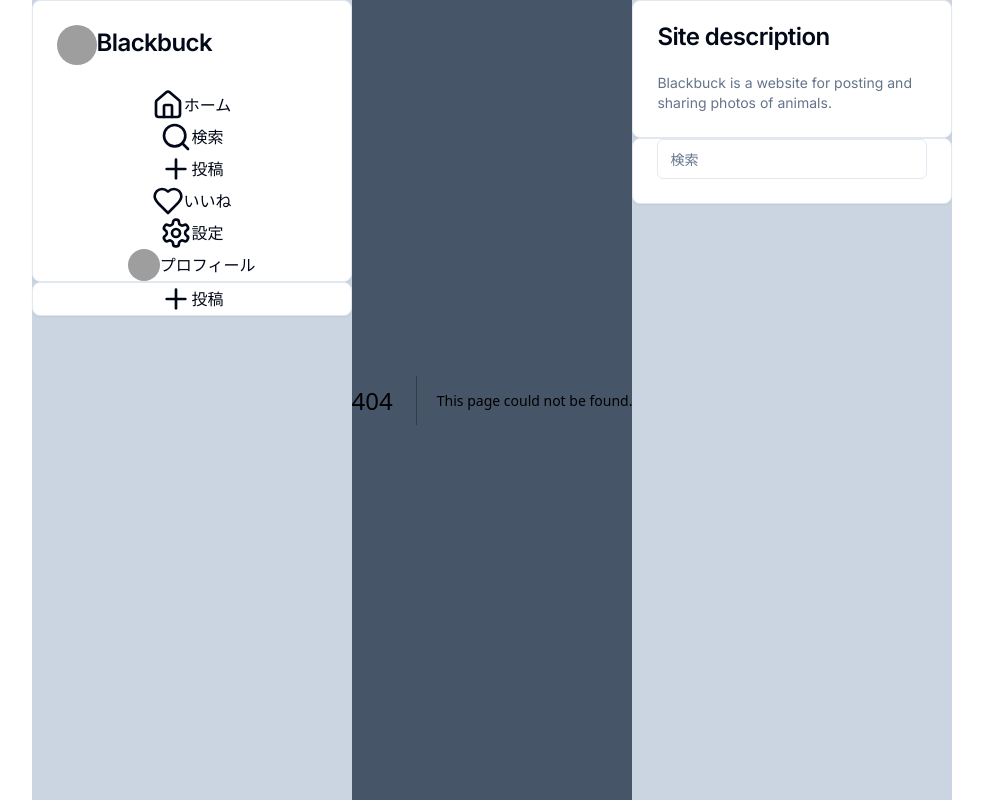
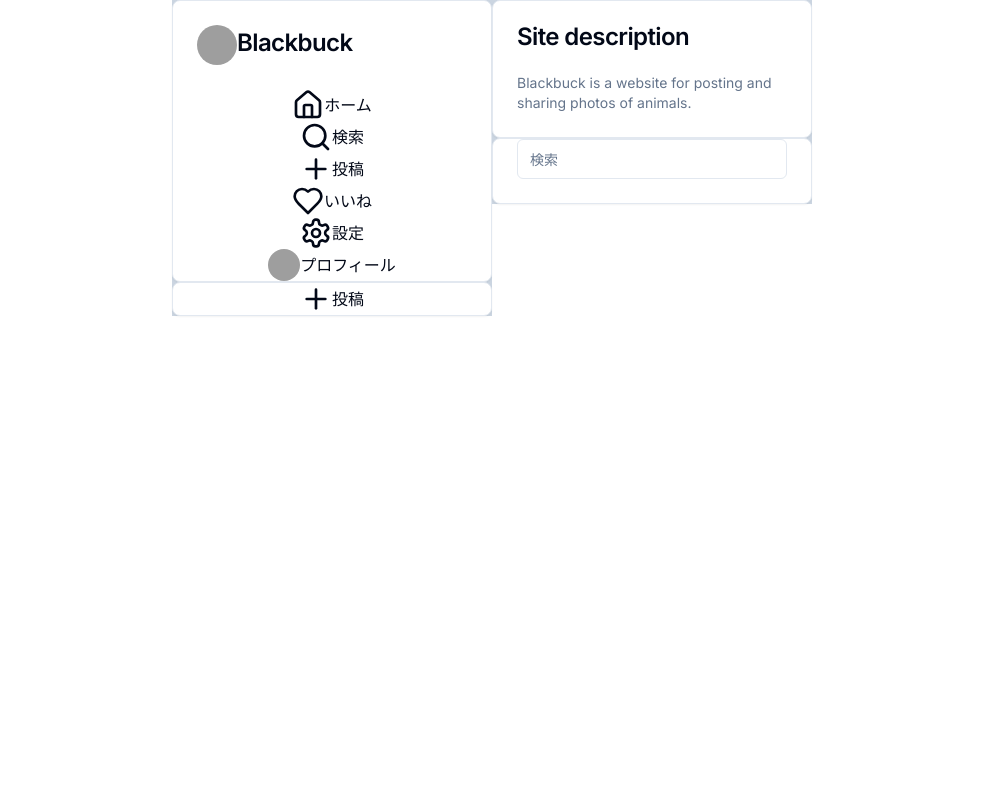
Before and after one commit to raithend/nextjs-project, a Next.js app: page /followee in a window 1280 px wide. Before the commit this address had no page. Shown: the whole page, without its empty margins (148-1131 px from the left). Built offline with nearby package versions, Linux system fonts and the light colour scheme; grey boxes are pictures that could not be loaded.

Commit message:
ディレクトリを階層化させ、ポストにブラックバックの画像が表示されるようにした。 また、動作に問題がないことを確認した。

```diff
--- /dev/null
+++ b/app/(app)/(follow)/followee/page.tsx
@@ -0,0 +1,10 @@
+import Image from "next/image";
+import { Button } from "@/components/ui/button"
+
+export default function Page() {
+  return (
+    <div>
+
+    </div>
+  );
+}
--- /dev/null
+++ b/app/(app)/(follow)/follower/page.tsx
@@ -0,0 +1,10 @@
+import Image from "next/image";
+import { Button } from "@/components/ui/button"
+
+export default function Page() {
+  return (
+    <div>
+
+    </div>
+  );
+}
--- /dev/null
+++ b/app/(app)/layout.tsx
@@ -0,0 +1,20 @@
+import { Navbar } from "@/components/navbar";
+import { Sidebar } from "@/components/sidebar";
+
+export default function Layout({
+  children,
+}: Readonly<{
+  children: React.ReactNode;
+}>) {
+  return (
+    <div className="flex flex-col-reverse md:flex-row justify-center">
+      <Navbar />
+      <div>
+        {children}
+      </div>
+      <div>
+        <Sidebar/>
+      </div>
+    </div>
+  );
+}
--- /dev/null
+++ b/app/(app)/like/page.tsx
@@ -0,0 +1,10 @@
+import Image from "next/image";
+import { Button } from "@/components/ui/button"
+
+export default function Page() {
+  return (
+    <div>
+
+    </div>
+  );
+}
--- a/app/page.tsx
+++ b/app/(app)/page.tsx
@@ -13,7 +13,7 @@ import {
 } from "@/components/ui/dropdown-menu"
 
 
-export default function Home() {
+export default function Page() {
   return (
     <main className="flex min-h-screen flex-col items-center justify-between">
 
--- /dev/null
+++ b/app/(app)/profile/page.tsx
@@ -0,0 +1,10 @@
+import Image from "next/image";
+import { Button } from "@/components/ui/button"
+
+export default function Page() {
+  return (
+    <div>
+
+    </div>
+  );
+}
--- /dev/null
+++ b/app/(app)/setting/page.tsx
@@ -0,0 +1,10 @@
+import Image from "next/image";
+import { Button } from "@/components/ui/button"
+
+export default function Page() {
+  return (
+    <div>
+
+    </div>
+  );
+}
--- a/app/layout.tsx
+++ b/app/layout.tsx
@@ -3,17 +3,6 @@ import type { Metadata } from "next";
 import { Inter } from "next/font/google";
 import "./globals.css";
 import { ThemeProvider } from "@/components/theme-provider"
-import {
-  Card,
-  CardContent,
-  CardDescription,
-  CardFooter,
-  CardHeader,
-  CardTitle,
-} from "@/components/ui/card"
-import { Navbar } from "@/components/navbar";
-import { Sidebar } from "@/components/sidebar";
-
 const inter = Inter({ subsets: ["latin"] });
 
 export const metadata: Metadata = {
@@ -35,14 +24,7 @@ export default function RootLayout({
           enableSystem
           disableTransitionOnChange
         >
-          <div className="flex flex-col-reverse md:flex-row justify-center">
-            <Navbar/>
-            <div className="bg-slate-600">
-              {children}
-            </div>
-            <Sidebar/>
-          </div>
-
+          {children}
         </ThemeProvider>
       </body>
     </html>
--- a/components/post.tsx
+++ b/components/post.tsx
@@ -1,3 +1,5 @@
+import Image from "next/image";
+
 import { Avatar, AvatarFallback, AvatarImage } from "@/components/ui/avatar"
 
 import {
@@ -40,7 +42,12 @@ export function Post() {
                                 <div className="p-1">
                                 <Card>
                                     <CardContent className="flex aspect-square items-center justify-center p-6">
-                                        <img src="https://github.com/shadcn.png"/>
+                                        <Image
+                                        src="/blackbuck.jpg"
+                                        alt="Blackbuck picture"
+                                        width={1000}
+                                        height={1000}
+                                        />
                                     </CardContent>
                                 </Card>
                                 </div>
```
Also changed, not shown: components/ui/blackbuck.jpg (added), public/blackbuck.jpg (added).
